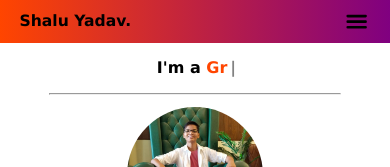
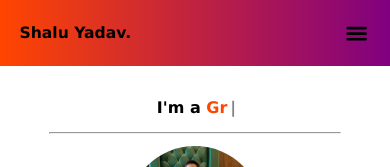
Before and after one commit to shaluydv01/shalu-yadav-frontend-mern-profile, a React (Vite) app: page / in a window 390 px wide. Shown: the top 167 px of the page. Built offline with nearby package versions, Linux system fonts and the light colour scheme.

Commit message:
mern-portfolio

```diff
--- a/src/Components/Navbar/Navbar.css
+++ b/src/Components/Navbar/Navbar.css
@@ -2,6 +2,10 @@
     width: 100%;
     background: linear-gradient(to right, orangered, purple);
     padding: 2vw 5vw;
+    position: fixed;
+    top: 0;
+    left: 0;
+    z-index: 1;
 }
 
 .navbar-container nav{
@@ -52,6 +56,10 @@
 }
 
 @media (max-width: 768px) {
+    .navbar-container{
+        padding: 5vw;
+    }
+
     .menu-icon-div{
         display: flex;
     }
--- a/src/Components/TypingIntro/Typing.css
+++ b/src/Components/TypingIntro/Typing.css
@@ -2,7 +2,7 @@
     display: flex;
     justify-content: center;
     align-items: center;
-    margin: 4vw 5vw;
+    margin: 25vw 5vw 4vw 5vw;
 }
 
 .typing_container h1{
```
